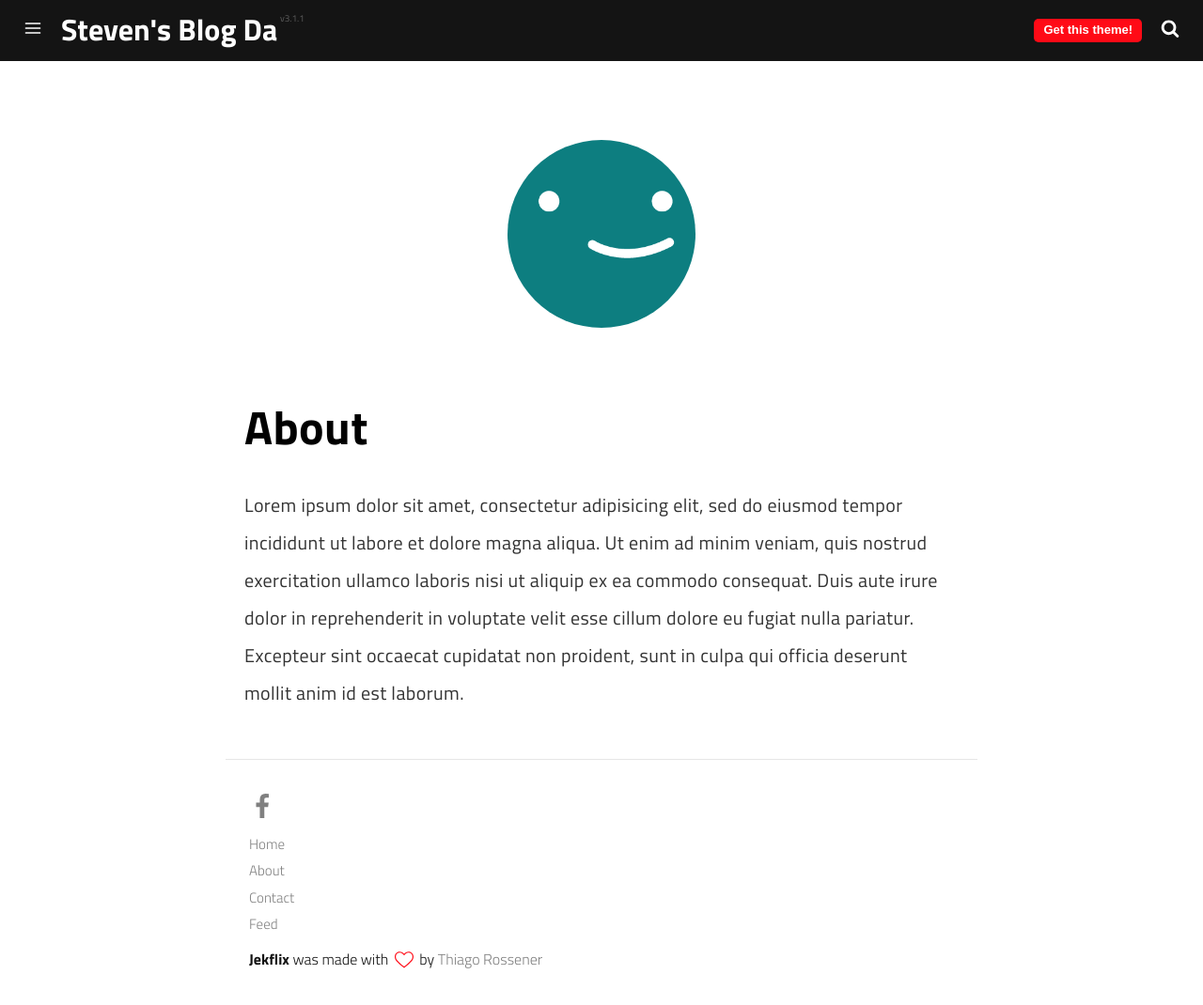
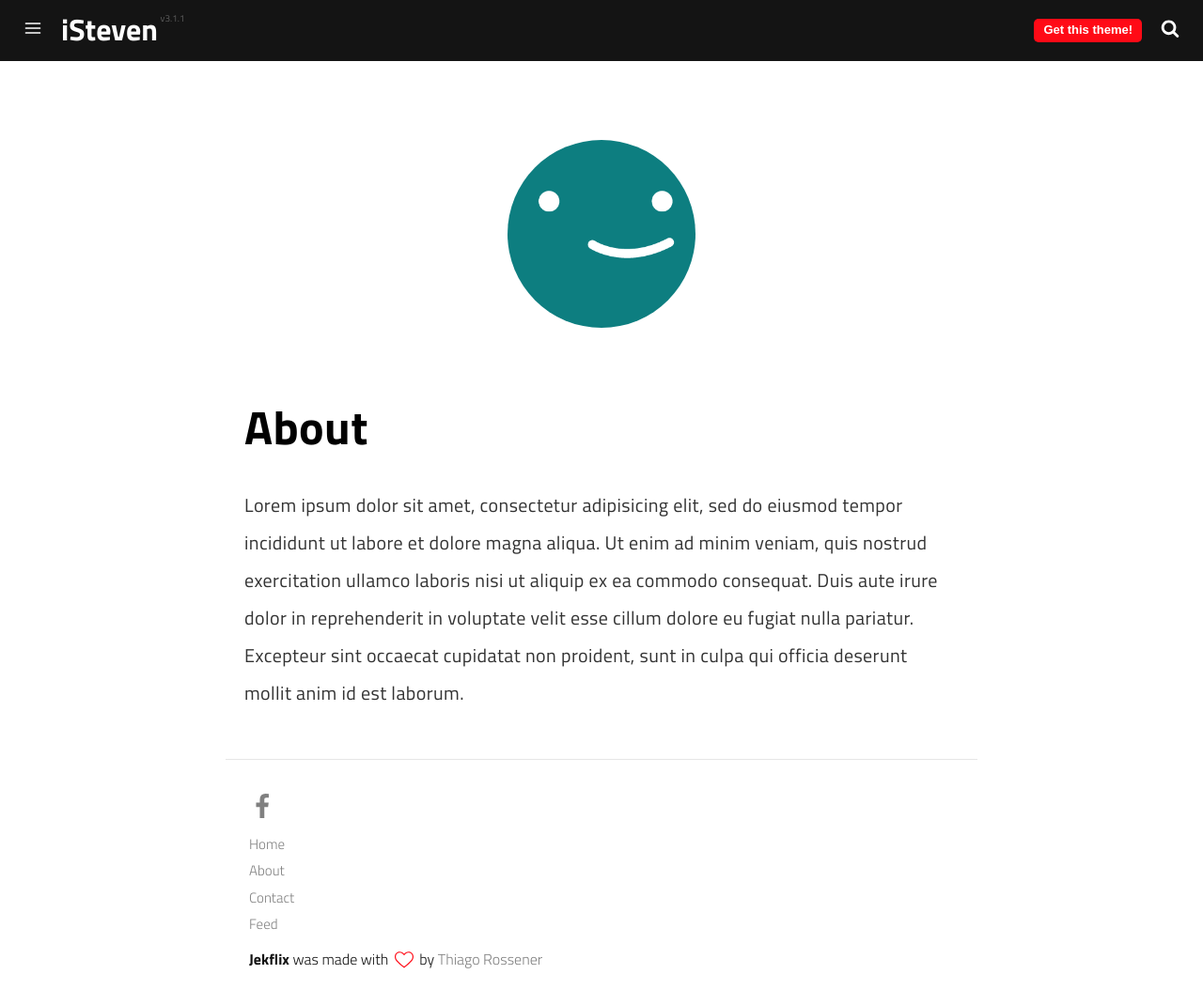
Before and after one commit to 3means/3means.github.io, a Jekyll site: the page built from pages/about.md, in a window 1280 px wide and 1070 px high. Shown: the whole window at 94% size. Built offline with Jekyll 4.4.1, drawn with Linux system fonts in a browser that asks for light colours; a script that is not in the unit is left out.

Commit message:
Update _config.yml

```diff
--- a/_config.yml
+++ b/_config.yml
@@ -1,7 +1,7 @@
 # Site Settings
-name: Steven's Blog Da
-title: Steven's Blog Da
-description: Steven's Blog
+name: iSteven
+title: iSteven
+description: Steven's Blog Da
 tags:
   - blog
   - template
```
